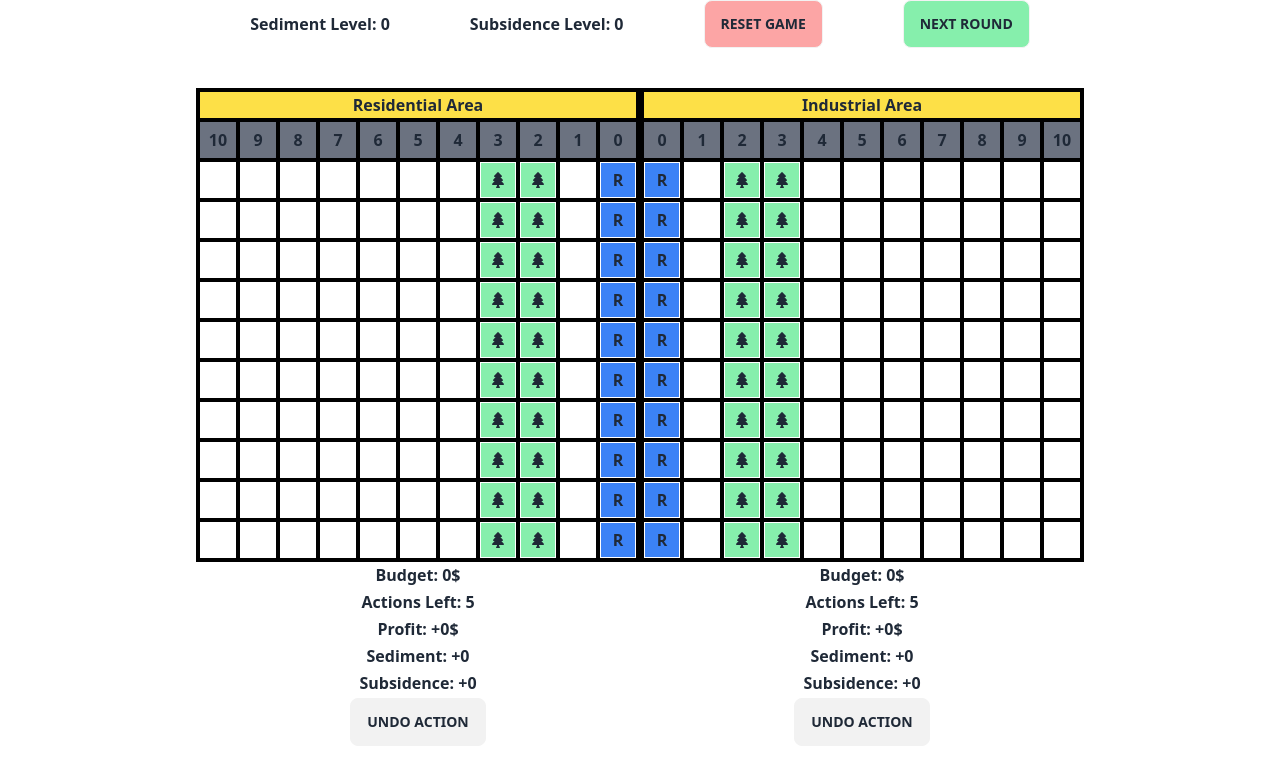
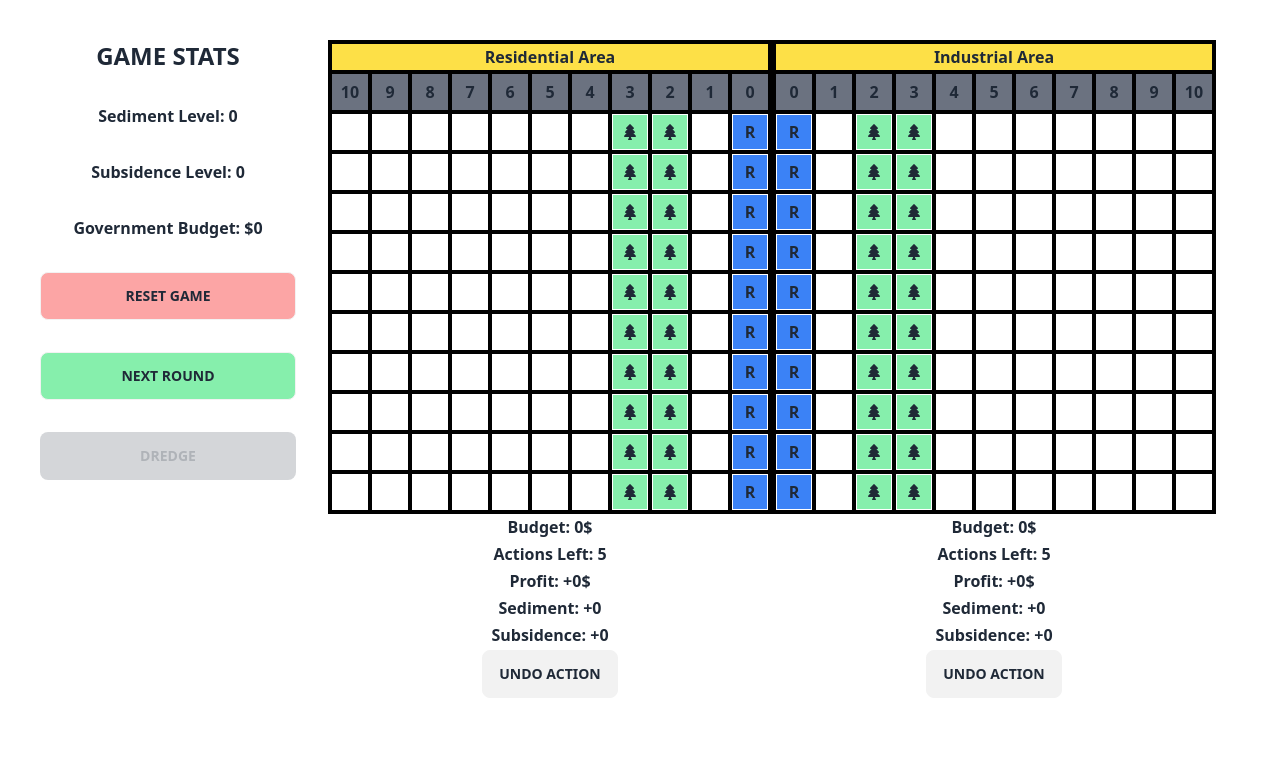
Before and after one commit to ErnestCuong/subsidence-game, a React (Create React App) app: page / in a window 1280 px wide. Shown: the top 784 px of the page. Built offline with nearby package versions, Linux system fonts and the light colour scheme.

Commit message:
Add dredging and tax system

```diff
--- a/src/containers/Board.js
+++ b/src/containers/Board.js
@@ -1,127 +1,208 @@
-import { useEffect, useState } from "react"
-import Table, { Role } from "./Table"
-import { Toaster, toast } from 'react-hot-toast';
+import { useEffect, useState } from "react";
+import Table, { Role } from "./Table";
+import { Toaster, toast } from "react-hot-toast";
 
 const RIVER_DEPTH = 20;
 const MAX_RAIN = 25;
+const DREDGE_EFFECT = 10;
+const DREDGE_COST = 10;
+const DREDGE_PER_ROUND = 1;
 
 const Board = () => {
-	const [resetFlag, setResetFlag] = useState(0)
-	const [nextFlag, setNextFlag] = useState(0)
-	const [flood, setFlood] = useState({ round: 0, level: 0 })
-	const [sediment, setSediment] = useState(JSON.parse(localStorage.getItem("sediment"))?.sediment ?? 0)
-	const [sediment1, setSediment1] = useState(-1)
-	const [sediment2, setSediment2] = useState(-1)
+  const [resetFlag, setResetFlag] = useState(0);
+  const [nextFlag, setNextFlag] = useState(0);
+  const [flood, setFlood] = useState({ round: 0, level: 0 });
+  const [sediment, setSediment] = useState(
+    JSON.parse(localStorage.getItem("sediment"))?.sediment ?? 0
+  );
+  const [sediment1, setSediment1] = useState(-1);
+  const [sediment2, setSediment2] = useState(-1);
 
-	const [subsidence, setSubsidence] = useState(JSON.parse(localStorage.getItem("subsidence"))?.subsidence ?? 0)
-	const [subsidence1, setSubsidence1] = useState(-1)
-	const [subsidence2, setSubsidence2] = useState(-1)
-	const [floodProb, setFloodProb] = useState(0)
+  const [subsidence, setSubsidence] = useState(
+    JSON.parse(localStorage.getItem("subsidence"))?.subsidence ?? 0
+  );
+  const [subsidence1, setSubsidence1] = useState(-1);
+  const [subsidence2, setSubsidence2] = useState(-1);
+  const [floodProb, setFloodProb] = useState(0);
+
+  const [tax1, setTax1] = useState(0);
+  const [tax2, setTax2] = useState(0);
+
+  const [remainingDredges, setRemainingDredges] = useState(DREDGE_PER_ROUND);
+  const [govBudget, setGovBudget] = useState(
+    JSON.parse(localStorage.getItem("govBudget"))?.govBudget ?? 0
+  );
 
   useEffect(() => {
-		localStorage.setItem("sediment", JSON.stringify({ sediment: sediment }))
-	}, [sediment])
+    localStorage.setItem("sediment", JSON.stringify({ sediment: sediment }));
+  }, [sediment]);
 
   useEffect(() => {
-		localStorage.setItem("subsidence", JSON.stringify({ subsidence: subsidence }))
-	}, [subsidence])
+    localStorage.setItem(
+      "subsidence",
+      JSON.stringify({ subsidence: subsidence })
+    );
+  }, [subsidence]);
+
+  useEffect(() => {
+    localStorage.setItem("govBudget", JSON.stringify({ govBudget: govBudget }));
+  }, [govBudget]);
 
   const addSediment = (value) => {
     if (sediment + value > RIVER_DEPTH * 30) {
-			setSediment(RIVER_DEPTH * 30)
-			return
+      setSediment(RIVER_DEPTH * 30);
+      return;
     }
-		setSediment(sediment + value)
-	}
+    setSediment(sediment + value);
+  };
 
   const increaseSubsidence = (value) => {
     if (subsidence + value > RIVER_DEPTH * 15) {
-			setSubsidence(RIVER_DEPTH * 15)
-			return
+      setSubsidence(RIVER_DEPTH * 15);
+      return;
     }
-		setSubsidence(subsidence + value)
-	}
+    setSubsidence(subsidence + value);
+  };
 
-	const removeSediment = (value) => {
-		setSediment(sediment - value)
-	}
+  //   const removeSediment = (value) => {
+  //     setSediment(sediment - value);
+  //   };
 
   useEffect(() => {
     if (sediment1 > -1 && sediment2 > -1) {
-			addSediment(sediment1 + sediment2)
-			setSediment1(-1)
-			setSediment2(-1)
+      addSediment(sediment1 + sediment2);
+      setSediment1(-1);
+      setSediment2(-1);
     }
-	}, [sediment1, sediment2])
+  }, [sediment1, sediment2]);
 
   useEffect(() => {
     if (subsidence1 > -1 && subsidence2 > -1) {
-			increaseSubsidence(subsidence1 + subsidence2)
-			setSubsidence1(-1)
-			setSubsidence2(-1)
+      increaseSubsidence(subsidence1 + subsidence2);
+      setSubsidence1(-1);
+      setSubsidence2(-1);
     }
-	}, [subsidence1, subsidence2])
+  }, [subsidence1, subsidence2]);
+
+  useEffect(() => {
+    if (tax1 > 0 && tax2 > 0) {
+      setGovBudget(govBudget + tax1 + tax2);
+      setTax1(0);
+      setTax2(0);
+    }
+  }, [tax1, tax2]);
 
   const restart = () => {
-		localStorage.removeItem('resident')
-		localStorage.removeItem('corporate')
-		setResetFlag(resetFlag + 1)
-		setNextFlag(0)
-		setSediment(0)
-		setSubsidence(0)
-		toast.success('New Game!', {
-			position: "bottom-center"
-		})
-	}
+    localStorage.removeItem("resident");
+    localStorage.removeItem("corporate");
+    setResetFlag(resetFlag + 1);
+    setNextFlag(0);
+    setSediment(0);
+    setSubsidence(0);
+    toast.success("New Game!", {
+      position: "bottom-center",
+    });
+  };
 
   const getFloodLevel = () => {
-		const rainLevel = Math.floor(Math.random() * MAX_RAIN)
-		const sedimentLevel = Math.floor(sediment / 20)
-		const subsidenceLevel = Math.floor(subsidence / 10)
-		const floodLevel = sedimentLevel + rainLevel + subsidenceLevel - RIVER_DEPTH
+    const rainLevel = Math.floor(Math.random() * MAX_RAIN);
+    const sedimentLevel = Math.floor(sediment / 20);
+    const subsidenceLevel = Math.floor(subsidence / 10);
+    const floodLevel =
+      sedimentLevel + rainLevel + subsidenceLevel - RIVER_DEPTH;
     if (floodLevel <= 0 && Math.random() < floodProb) {
-			setFloodProb(0)
-			const newRainLevel = Math.floor(Math.random() * (MAX_RAIN - RIVER_DEPTH) + 1 + RIVER_DEPTH)
-			const newFloodLevel = sedimentLevel + subsidenceLevel + newRainLevel - RIVER_DEPTH
-			return newFloodLevel > 10 ? 10 : newFloodLevel
+      setFloodProb(0);
+      const newRainLevel = Math.floor(
+        Math.random() * (MAX_RAIN - RIVER_DEPTH) + 1 + RIVER_DEPTH
+      );
+      const newFloodLevel =
+        sedimentLevel + subsidenceLevel + newRainLevel - RIVER_DEPTH;
+      return newFloodLevel > 10 ? 10 : newFloodLevel;
     }
     if (floodLevel <= 0) {
-			setFloodProb(floodProb + (1-floodProb)*0.5)
+      setFloodProb(floodProb + (1 - floodProb) * 0.5);
     }
-		return floodLevel > 10 ? 10 : floodLevel < 0 ? 0 : floodLevel
-	}
+    return floodLevel > 10 ? 10 : floodLevel < 0 ? 0 : floodLevel;
+  };
 
   const next = () => {
-		const temp = nextFlag
-		setNextFlag(temp + 1)
-		const floodLevel = getFloodLevel()
-		setFlood({ round: temp + 1, level: floodLevel })
+    const temp = nextFlag;
+    setNextFlag(temp + 1);
+    const floodLevel = getFloodLevel();
+    setFlood({ round: temp + 1, level: floodLevel });
+    setRemainingDredges(DREDGE_PER_ROUND);
     if (floodLevel > 0) {
       toast.error(`There was a flood of level ${floodLevel}`, {
-				position: "bottom-center"
-			})
+        position: "bottom-center",
+      });
     } else {
-			toast.success('There was no flood', {
-				position: "bottom-center"
-			})
+      toast.success("There was no flood", {
+        position: "bottom-center",
+      });
     }
-	}
+  };
+
+  const dredge = () => {
+    setRemainingDredges(remainingDredges - 1);
+    setSediment(sediment - DREDGE_EFFECT);
+    setGovBudget(govBudget - DREDGE_COST);
+  };
 
   return (
-		<div className="flex flex-col items-start mx-10">
-			<div className="flex gap-20 items-center justify-center w-full">
-				<p className="font-bold">{`Sediment Level: ${sediment}`}</p>
-				<p className="font-bold">{`Subsidence Level: ${subsidence}`}</p>
-				<button className="btn bg-red-300" onClick={restart}>Reset Game</button>
-				<button className="btn bg-green-300" onClick={next}>Next Round</button>
+    <div className="flex flex-row items-start mx-10 mt-10 gap-8">
+      <div className="flex flex-col gap-8 items-center justify-center w-64">
+        {/* <div className="flex gap-20 items-center justify-center w-full"> */}
+        <p className="font-bold text-2xl">GAME STATS</p>
+        <p className="font-semibold">{`Sediment Level: ${sediment}`}</p>
+        <p className="font-semibold">{`Subsidence Level: ${subsidence}`}</p>
+        <p className="font-semibold">{`Government Budget: $${govBudget}`}</p>
+        {/* </div> */}
+        {/* <div className="flex gap-20 items-center justify-center w-full mt-8"> */}
+        <button className="btn bg-red-300 w-full" onClick={restart}>
+          Reset Game
+        </button>
+        <button className="btn bg-green-300 w-full" onClick={next}>
+          Next Round
+        </button>
+        <button
+          className="btn bg-yellow-300 w-full"
+          onClick={dredge}
+          disabled={govBudget < DREDGE_COST || remainingDredges < 1}
+        >
+          Dredge
+        </button>
+        {/* </div> */}
       </div>
-			<div className="flex flex-row flex-shrink-0 mt-10 w-full justify-center">
-				<Table id="resident" isRotated={true} title="Residential Area" role={Role.RESIDENTS} resetFlag={resetFlag} nextFlag={nextFlag} flood={flood} addSediment={setSediment1} increaseSubsidence={setSubsidence1}/>
-				<Table id="corporate" isRotated={false} title="Industrial Area" role={Role.COMPANIES} resetFlag={resetFlag} nextFlag={nextFlag} flood={flood} addSediment={setSediment2} increaseSubsidence={setSubsidence2}/>
+
+      <div className="flex flex-row flex-shrink-0 justify-center">
+        <Table
+          id="resident"
+          isRotated={true}
+          title="Residential Area"
+          role={Role.RESIDENTS}
+          resetFlag={resetFlag}
+          nextFlag={nextFlag}
+          flood={flood}
+          addSediment={setSediment1}
+          increaseSubsidence={setSubsidence1}
+          payTax={setTax1}
+        />
+        <Table
+          id="corporate"
+          isRotated={false}
+          title="Industrial Area"
+          role={Role.COMPANIES}
+          resetFlag={resetFlag}
+          nextFlag={nextFlag}
+          flood={flood}
+          addSediment={setSediment2}
+          increaseSubsidence={setSubsidence2}
+          payTax={setTax2}
+        />
       </div>
       <Toaster />
     </div>
-	)
-}
+  );
+};
 
-export default Board
+export default Board;
--- a/src/containers/Table.js
+++ b/src/containers/Table.js
@@ -7,6 +7,7 @@ const ROW_LENGTH = 10;
 const COLUMN_LENGTH = 10;
 const MIN_ACTIONS_PER_ROUND = 5;
 const MAX_ACTIONS_PER_ROUND = 15;
+const TAX_RATE = 0.3;
 
 export const Role = {
   RESIDENTS: 0,
@@ -149,6 +150,7 @@ const Table = ({
   flood,
   addSediment,
   increaseSubsidence,
+  payTax
 }) => {
   const [grid, setGrid] = useState(
     JSON.parse(localStorage.getItem(id))?.grid ?? getNewGrid()
@@ -294,7 +296,10 @@ const Table = ({
     }
 
     addSediment(getNewSediment());
-    setBudget(budget + calculateProfit(grid));
+    const profit = calculateProfit(grid)
+    const tax = Math.floor(profit * TAX_RATE)
+    setBudget(budget + profit - tax);
+    payTax(tax)
     increaseSubsidence(getNewSubsidence());
     setActions([]);
 
```
Lines whose indentation alone changed are shown as unchanged.
